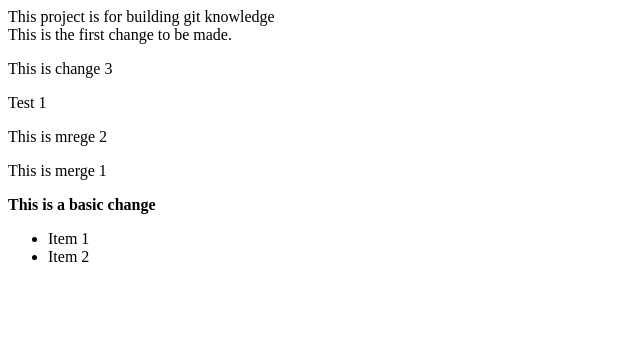
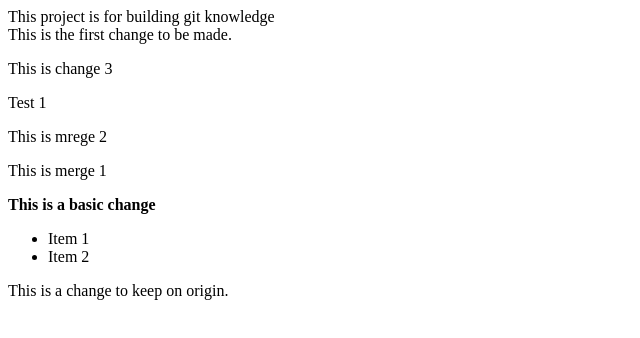
Before and after one commit to JoannaSprottHome/git-knowledge, a plain HTML site: page index.html in a window 1280 px wide. Shown: the whole page, without its empty margins (0-640 px from the left). Drawn offline with Linux system fonts and the light colour scheme.

Commit message:
change test-origin-2 (#19)

```diff
--- a/index.html
+++ b/index.html
@@ -11,6 +11,7 @@
             <li>Item 1</li>
             <li>Item 2</li>
         </ul>
+        <p>This is a change to keep on origin.</p>
     <script src="myscript.js"></script>
     </body>
 </html>
```
